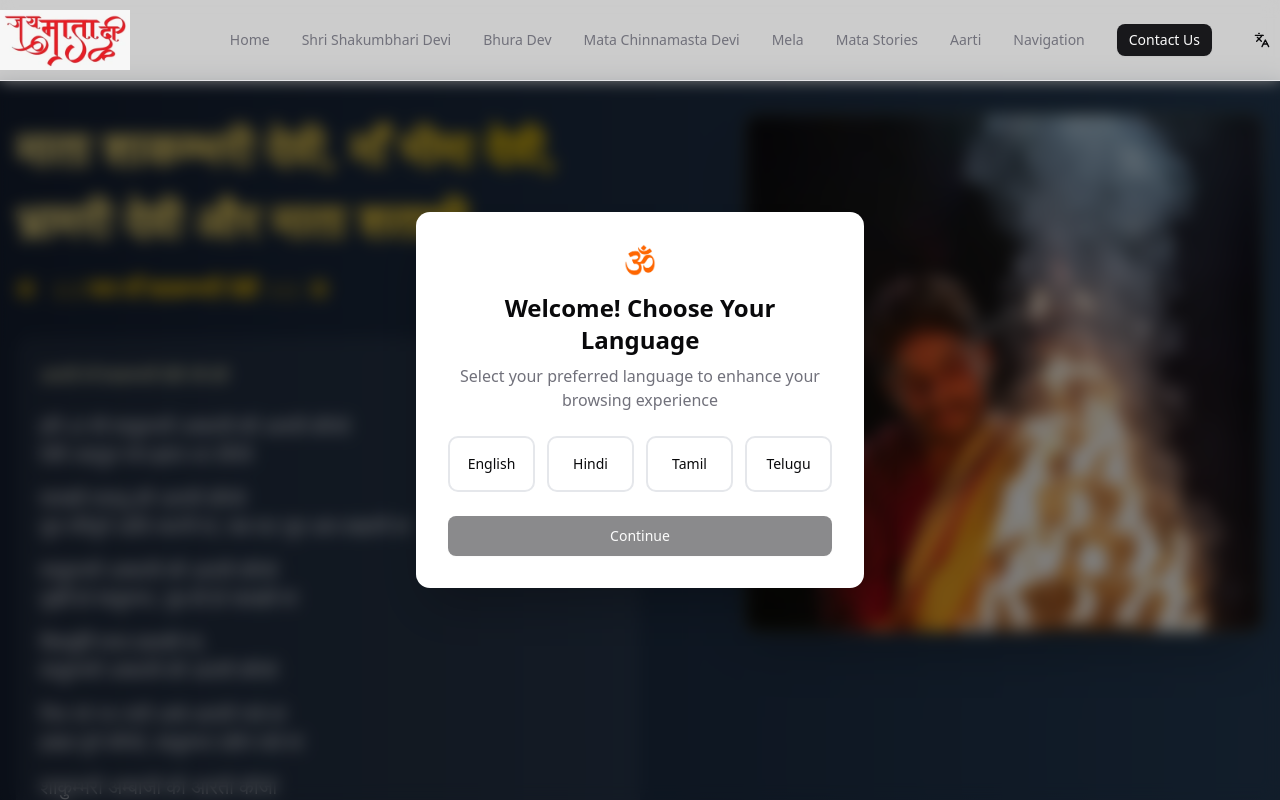
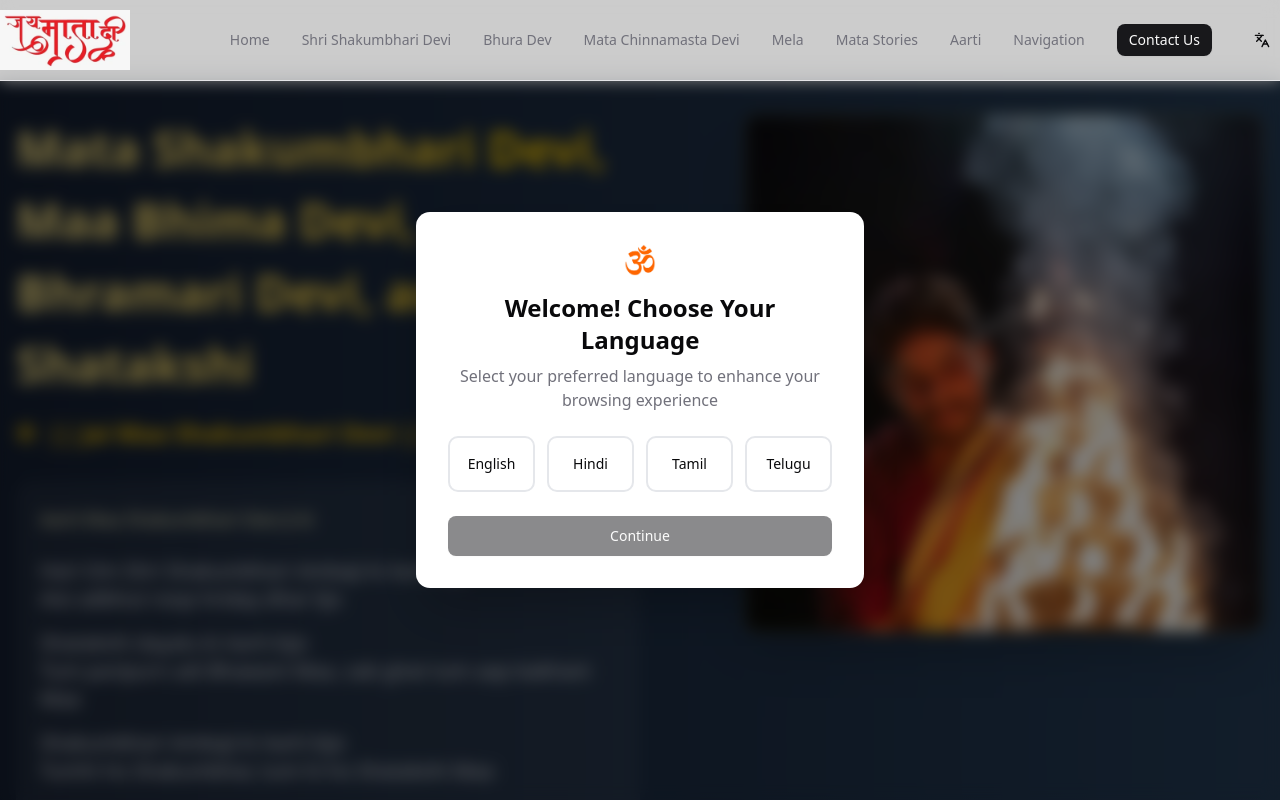
Before and after one commit to Jain-Pranjal/jai-mata-de, a Next.js app: page /aarti in a window 1280 px wide. Shown: the top 800 px of the page. Built offline with nearby package versions, Linux system fonts and the light colour scheme.

Commit message:
added arti lang

```diff
--- a/src/app/aarti/page.tsx
+++ b/src/app/aarti/page.tsx
@@ -1,90 +1,56 @@
+"use client";
+
+import React from "react";
 import Image from "next/image";
 import { Flower } from "lucide-react";
+import { useLanguageStore } from "@/store/languageStore";
+import { aartiContent } from "@/content/aarti";
 
 const AartiPage = () => {
+  const { selectedLanguage } = useLanguageStore();
+  const displayLanguage = selectedLanguage || "english";
+  const content = aartiContent[displayLanguage as keyof typeof aartiContent] || aartiContent.english;
+
   return (
     <div className="min-h-screen bg-gradient-to-r from-[#141E30] to-[#243B55]">
       <div className="container mx-auto px-4 py-8">
-        {/* Main content wrapper */}
         <div className="flex flex-col items-center gap-8 lg:flex-row lg:items-start lg:justify-between">
-
-          {/* Text content - Left side */}
           <div className="w-full lg:w-1/2">
             <header className="text-center lg:text-left">
               <h1 className="mb-4 bg-gradient-to-r from-amber-200 to-yellow-400 bg-clip-text text-3xl font-bold text-transparent md:text-4xl lg:text-5xl leading-normal break-words whitespace-normal">
-                माता शाकम्भरी देवी, माँ भीमा देवी, भ्रामरी देवी और माता शताक्षी
+                {content.title}
               </h1>
-
               <div className="flex items-center justify-center gap-3 lg:justify-start">
                 <Flower className="h-5 w-5 text-yellow-400" />
                 <h2 className="text-xl font-semibold text-yellow-400 md:text-2xl">
-                  ।। जय माँ शाकम्भरी देवी ।।
+                  {content.subtitle}
                 </h2>
                 <Flower className="h-5 w-5 text-yellow-400" />
               </div>
             </header>
 
-            {/* Aarti verses */}
             <div className="mt-8 space-y-6 rounded-xl bg-white/5 p-6 text-center backdrop-blur-sm lg:text-left">
               <div className="text-lg font-medium text-yellow-100">
-              आरती माँ शाकम्भरी देवी जी की
+                {content.aartiTitle}
               </div>
-
               <div className="space-y-4 text-gray-200 text-base lg:text-xl">
-              <p>
-                हरि ॐ श्री शाकुम्भरी अम्बाजी की आरती कीजो
-                <br />
-                ऐसी अद्भुत रूप हृदय धर लीजो
-              </p>
-
-              <p>
-                शताक्षी दयालु की आरती कीजो
-                <br />
-                तुम परिपूर्ण आदि भवानी मां, सब घट तुम आप बखानी मां
-              </p>
-                <p>
-                  शाकुम्भरी अम्बाजी की आरती कीजो
-                  <br />
-                  तुम्हीं हो शाकुम्भर, तुम ही हो सताक्षी मां
-                  <br />
-                </p>
-
-                <p>
-                  शिवमूर्ति माया प्रकाशी मां,
-                  <br />
-                  शाकुम्भरी अम्बाजी की आरती कीजो
-                  <br />
-                </p>
-
-                <p>
-                  नित जो नर-नारी अम्बे आरती गावे मां
-                  <br />
-                  इच्छा पूर्ण कीजो, शाकुम्भर दर्शन पावे मां
-                  <br />
-                </p>
-                <p>
-                  शाकुम्भरी अम्बाजी की आरती कीजो
-                  <br />
-                  जो नर आरती पढ़े पढ़ावे मां, जो नर आरती सुनावे मां
-                  <br />
-                </p>
-                <p>
-                  बस बैकुंठ शाकुम्भर दर्शन पावे
-                  <br />
-                  शाकुम्भरी अंबाजी की आरती कीजो।
-                  <br />
-                </p>
+                {content.verses.map((versePair, index) => (
+                  <p key={index}>
+                    {versePair[0]}
+                    <br />
+                    {versePair[1]}
+                  </p>
+                ))}
               </div>
             </div>
           </div>
 
-          {/* Image - Right side */}
           <div className="relative w-full lg:w-5/12">
             <div className="sticky top-8 aspect-square w-full overflow-hidden rounded-xl border-2 border-yellow-400/20 shadow-2xl">
               <div className="relative h-full w-full">
                 <Image
-                  src="/aarti.png"
-                  alt="माता शाकम्भरी देवी"
+                  src={content.image}
+                  alt={content.title}
                   fill
                   priority
                   className="object-cover transition-transform duration-700 hover:scale-110"
--- a/src/content/aarti.ts
+++ b/src/content/aarti.ts
@@ -1,39 +1,38 @@
-// aarti.ts
+
 import { Language, AartiContent } from "@/types/content";
-
 export const aartiContent: Record<Language, AartiContent> = {
     english: {
-        title: "Mata Shakambhari Devi, Maa Bhima Devi, Bhramari Devi, and Mata Shatakshi",
-        subtitle: "|| Jai Maa Shakambhari Devi ||",
-        aartiTitle: "Aarti of Maa Shakambhari Devi Ji",
+        title: "Mata Shakumbhari Devi, Maa Bhima Devi, Bhramari Devi, aur Mata Shatakshi",
+        subtitle: "|| Jai Maa Shakumbhari Devi ||",
+        aartiTitle: "Aarti Maa Shakumbhari Devi Ji ki",
         verses: [
           [
-            "Hari Om Shri Shakumbhari Ambaji ki Aarti karo",
-            "Aisi adbhut roop dil mein rakh lo",
+            "Hari Om Shri Shakumbhari Ambaji ki Aarti kijo",
+            "Aisi adbhut roop hriday dhar lijo",
           ],
           [
-            "Shatakshi dyaalu ki Aarti karo",
-            "Tum complete adi Bhawani Maa, sab dil tum apne bolte Maa",
+            "Shatakshi dayalu ki Aarti kijo",
+            "Tum paripurn adi Bhawani Maa, sab ghat tum aap bakhani Maa",
           ],
           [
-            "Shakumbhari Ambaji ki Aarti karo",
-            "Tum hi ho Shakumbhar, tum hi ho Shatakshi Maa",
+            "Shakumbhari Ambaji ki Aarti kijo",
+            "Tumhi ho Shakumbhar, tum hi ho Shatakshi Maa",
           ],
           [
             "Shivmurti maya prakashi Maa,",
-            "Shakumbhari Ambaji ki Aarti karo",
+            "Shakumbhari Ambaji ki Aarti kijo",
           ],
           [
             "Nitya jo nar-naari Ambe Aarti gaave Maa",
-            "Ichha poori karo, Shakumbhar darshan do Maa",
+            "Ichha poori kijo, Shakumbhar darshan paave Maa",
           ],
           [
-            "Shakumbhari Ambaji ki Aarti karo",
+            "Shakumbhari Ambaji ki Aarti kijo",
             "Jo nar Aarti padhe padhaave Maa, jo nar Aarti sunaave Maa",
           ],
           [
             "Bas Vaikunth Shakumbhar darshan paave",
-            "Shakumbhari Ambaji ki Aarti karo",
+            "Shakumbhari Ambaji ki Aarti kijo",
           ],
         ],
         image: "/aarti.png",
```
Lines whose indentation alone changed are shown as unchanged.
